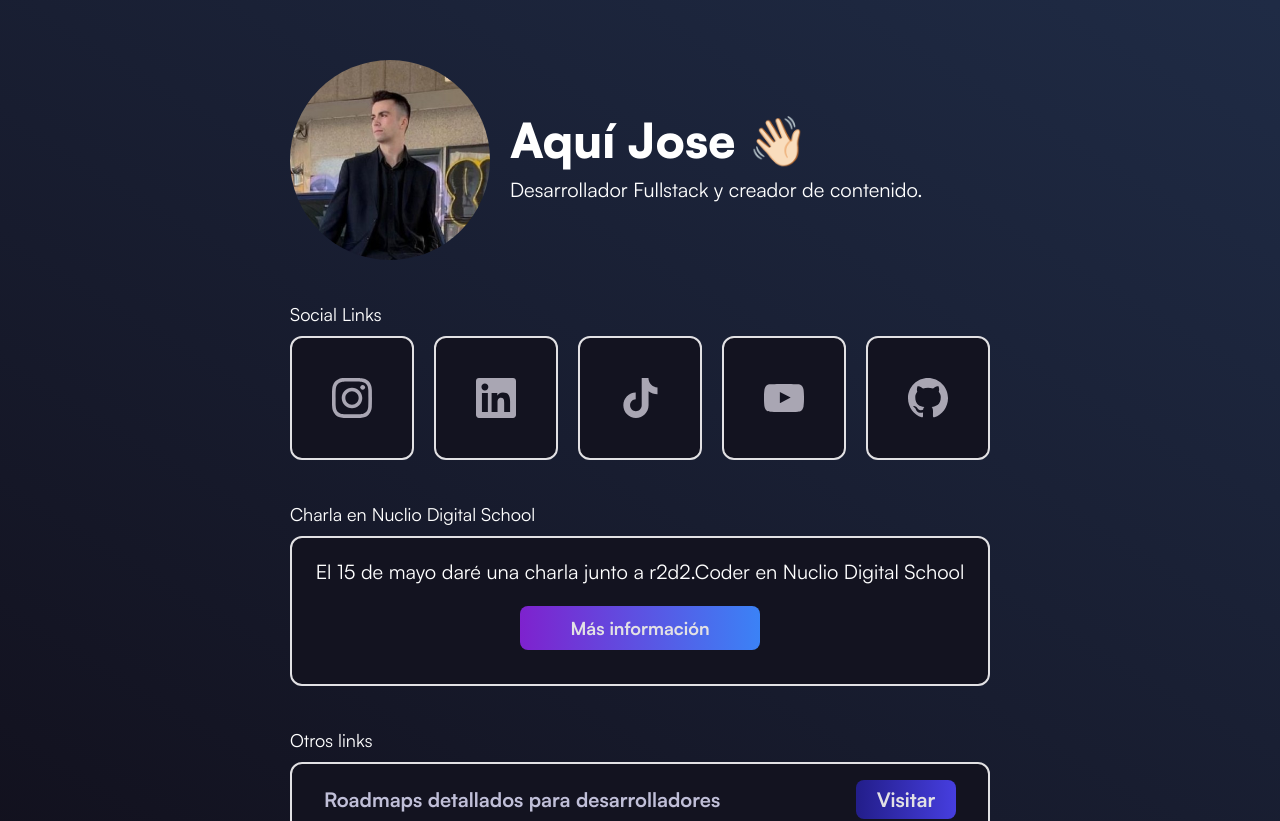
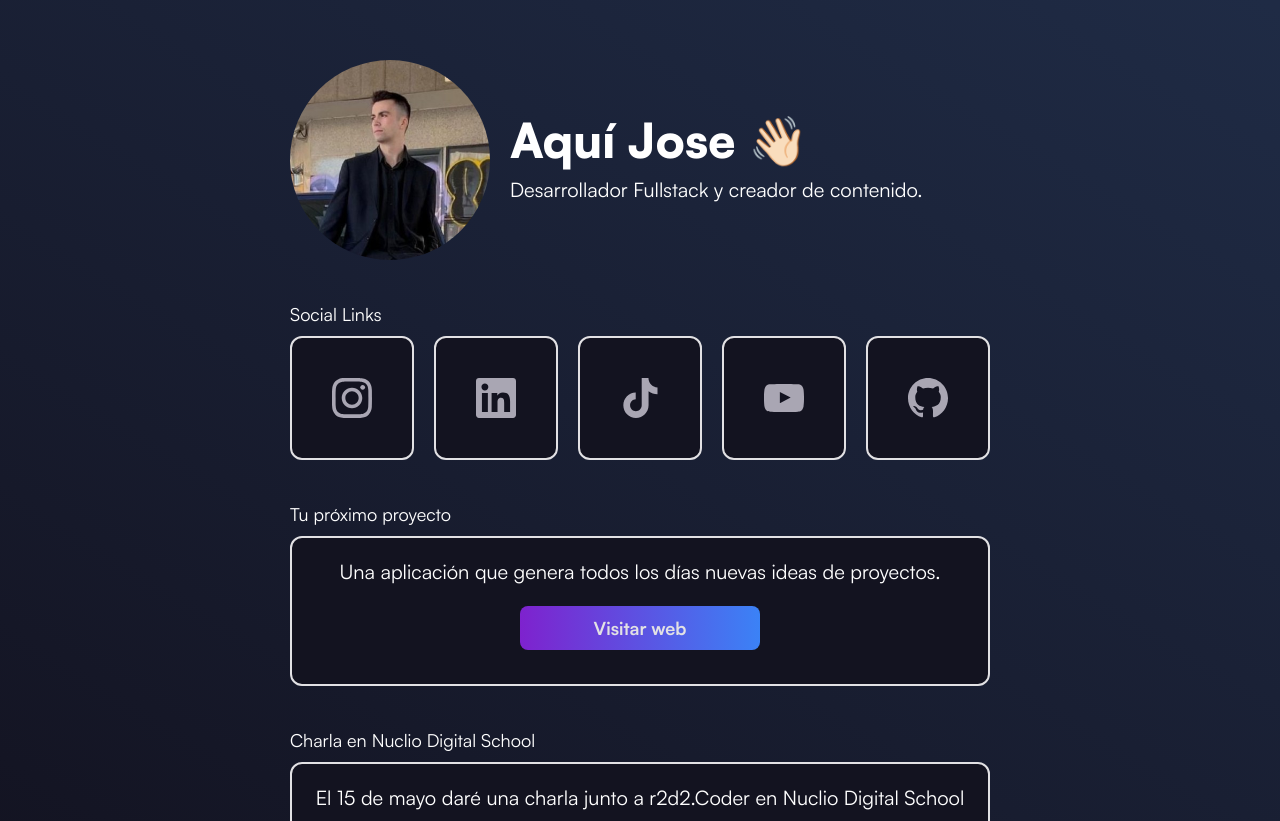
Before and after one commit to elrincondeldev/links-management, a Next.js app: page / in a window 1280 px wide. Shown: the top 821 px of the page. Built offline with nearby package versions, Linux system fonts and the light colour scheme.

Commit message:
tu proximo proyecto

```diff
--- a/src/pages/index.tsx
+++ b/src/pages/index.tsx
@@ -13,6 +13,14 @@ export default function Home() {
           <section>
             <p className="satoshi-regular text-lg mb-2">Social Links</p>
             <SocialBox />
+          </section>
+          <section>
+            <p className="satoshi-regular text-lg mb-2">Tu próximo proyecto</p>
+            <LinkBox
+              title="Una aplicación que genera todos los días nuevas ideas de proyectos."
+              buttonText="Visitar web"
+              link="https://dub.sh/BfqCUOI"
+            />
           </section>
           <section>
             <p className="satoshi-regular text-lg mb-2">
@@ -47,6 +55,16 @@ export default function Home() {
             </section>
             <section>
               <p className="satoshi-regular text-lg mb-2">
+                Tu próximo proyecto
+              </p>
+              <LinkBox
+                title="Una aplicación que genera todos los días nuevas ideas de proyectos."
+                buttonText="Visitar web"
+                link="https://dub.sh/BfqCUOI"
+              />
+            </section>
+            <section>
+              <p className="satoshi-regular text-lg mb-2">
                 Charla en Nuclio Digital School
               </p>
               <LinkBox
```
